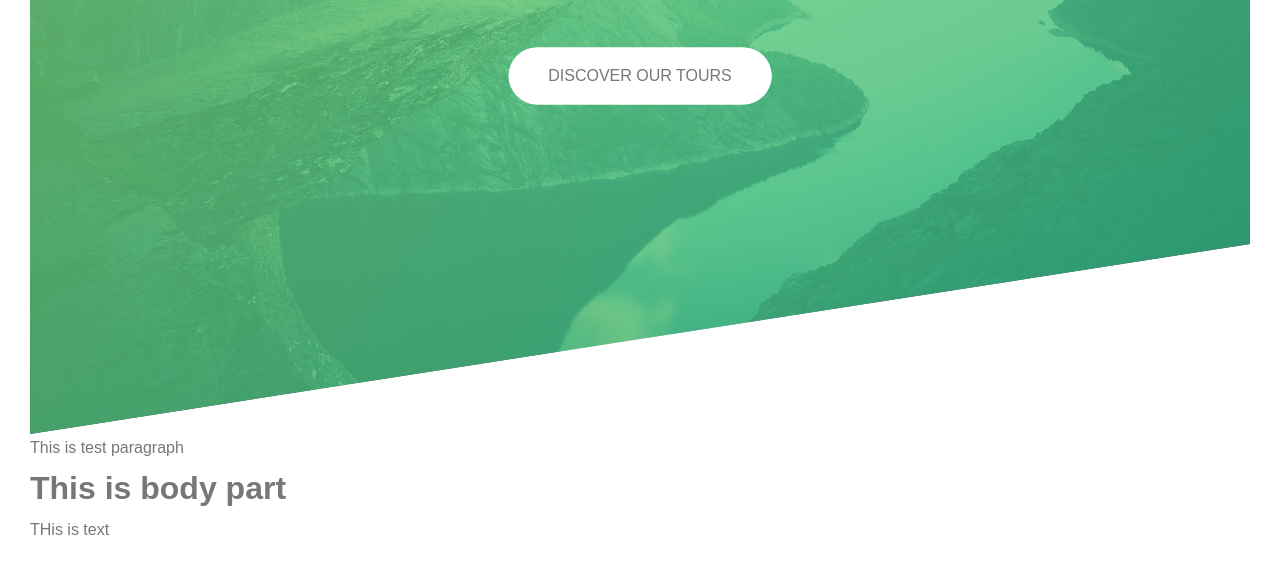
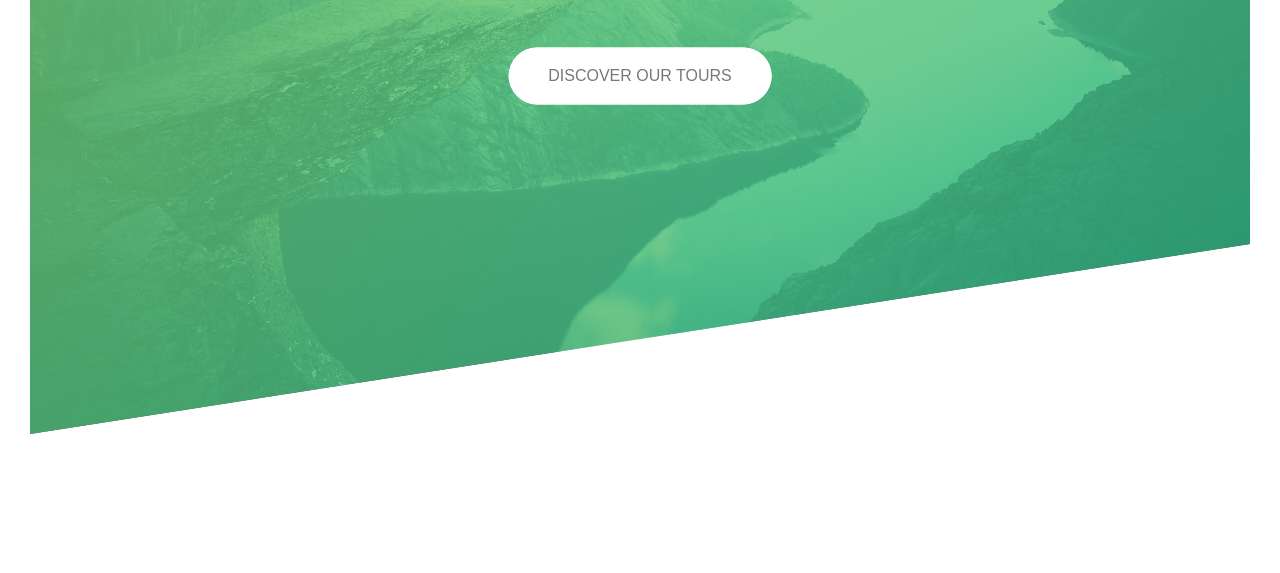
Before and after one commit to Rakib544/sass-practise, a plain HTML site: page index.html in a window 1280 px wide. Shown: the part 356-929 px from the top of the page. After the commit the page ends 820 px from the top, so only its background shows below. Drawn offline with Linux system fonts and the light colour scheme; files whose address does not match are found by name.

Commit message:
new commit

```diff
--- a/index.html
+++ b/index.html
@@ -20,8 +20,5 @@
         <a href="#" class="btn btn--white btn--animated">Discover our tours</a>
       </div>
     </header>
-    <p>This is test paragraph</p>
-    <h1>This is body part</h1>
-    <p>THis is text</p>
   </body>
 </html>
```
